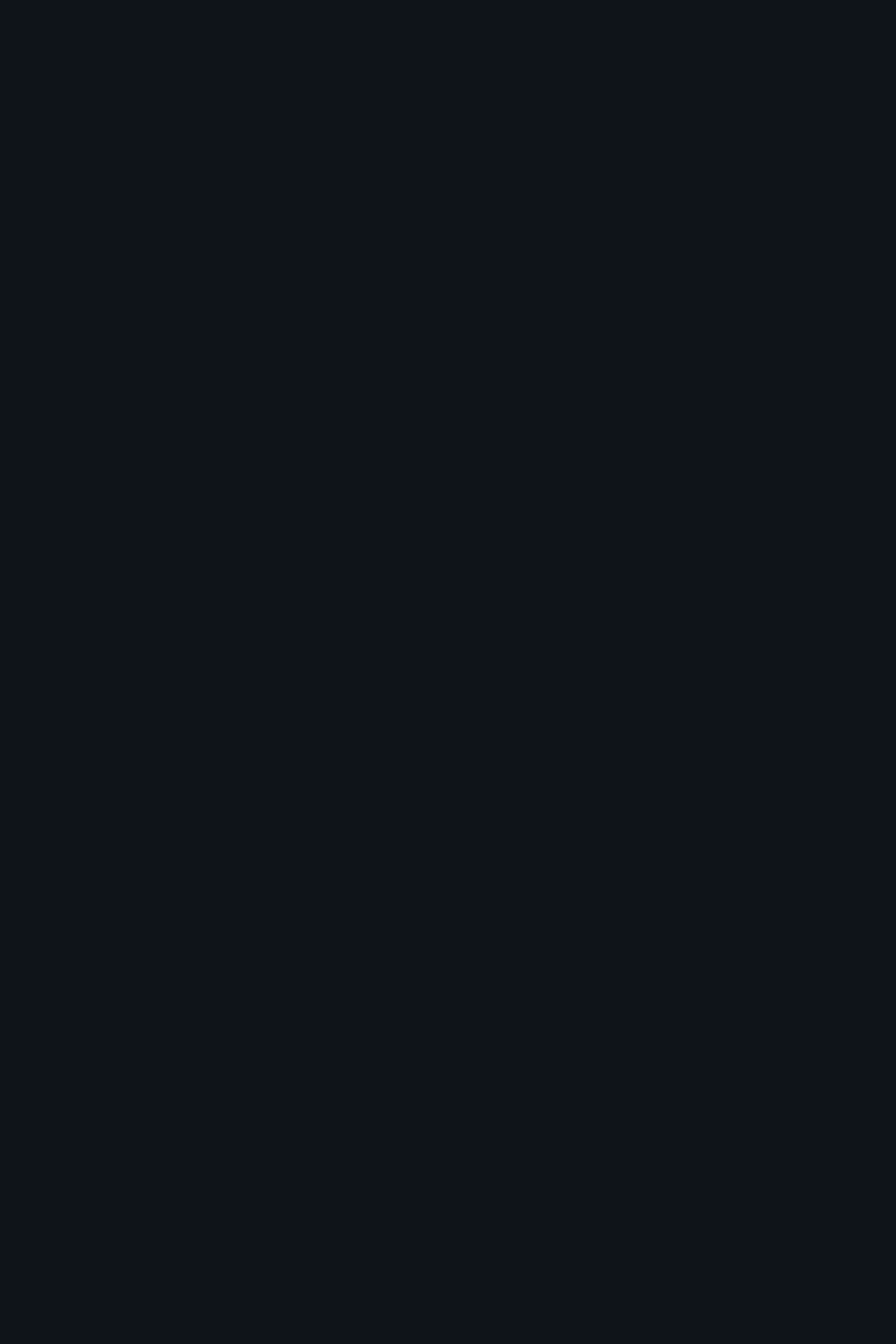
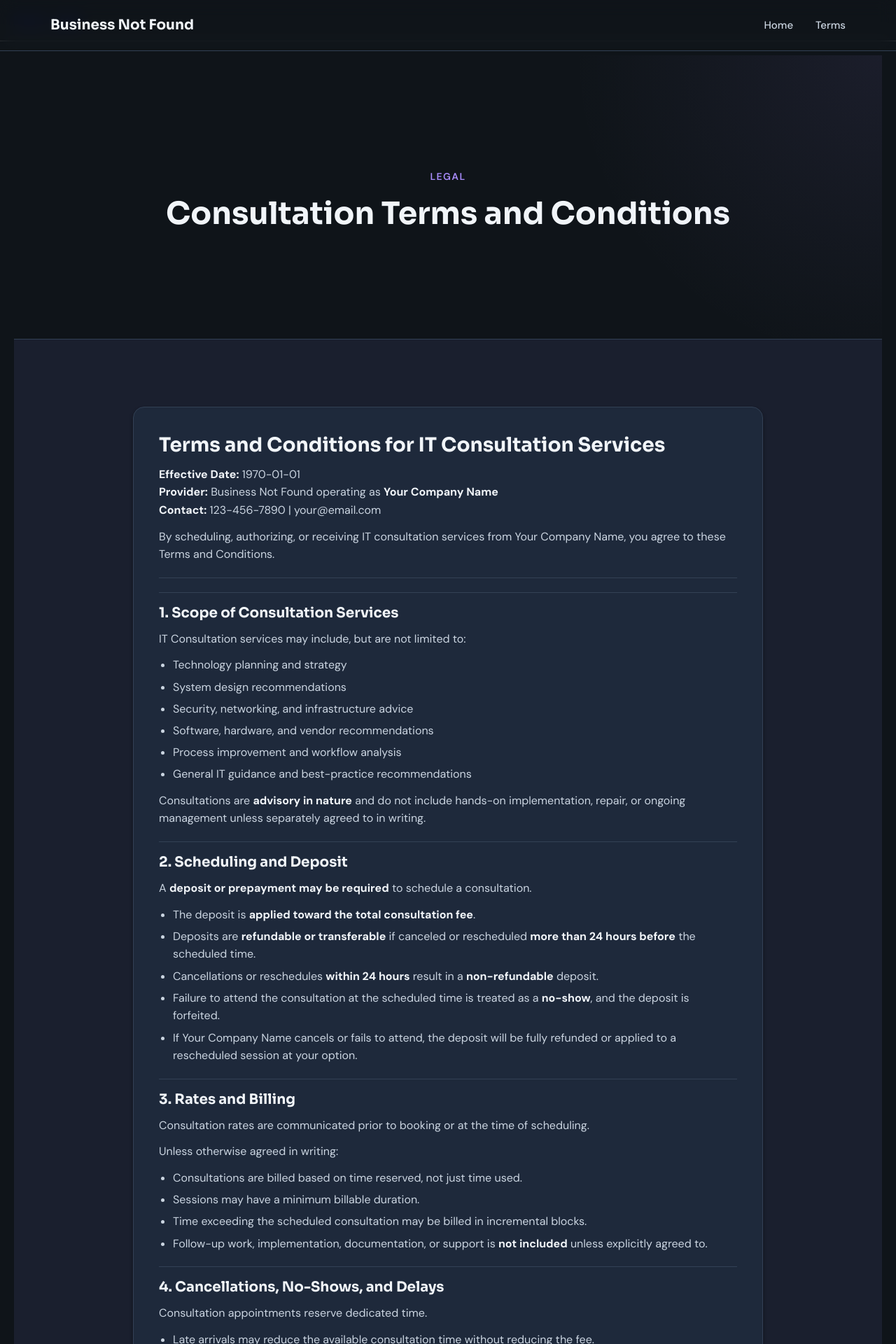
Before and after one commit to Hunt-Holdings/main-site, a React (Vite) app: page /legal/Consultation/Terms in a window 1280 px wide. Before the commit this address had no page. Shown: the top 1920 px of the page at 70% size. Before the commit the page ends 800 px from the top, so only its background shows below. Built offline with nearby package versions, Linux system fonts and the light colour scheme.

Commit message:
Creaated Consultation Ts&Cs. Small restructure

```diff
--- /dev/null
+++ b/src/components/Layout.tsx
@@ -0,0 +1,22 @@
+import { Outlet, Link } from "react-router-dom";
+
+export default function Layout() {
+  return (
+    <>
+      <header style={{ padding: "16px 20px", borderBottom: "1px solid #ddd" }}>
+        <nav style={{ display: "flex", gap: 12 }}>
+          <Link to="/">Home</Link>
+          <Link to="/legal">Legal</Link>
+        </nav>
+      </header>
+
+      <main style={{ padding: "20px" }}>
+        <Outlet />
+      </main>
+
+      <footer style={{ padding: "16px 20px", borderTop: "1px solid #ddd" }}>
+        <small>© {new Date().getFullYear()} Hunt Holdings LLC</small>
+      </footer>
+    </>
+  );
+}
--- a/src/react-app/App.tsx
+++ b/src/react-app/App.tsx
@@ -1,17 +1,24 @@
-import { Routes, Route } from "react-router-dom";
+import { Routes, Route, Navigate } from "react-router-dom";
 import Home from "./pages/Home.tsx";
 import Menu from "./pages/legal/Menu.tsx";
-import TermsAndConditions from "./pages/legal/TermsAndConditions.tsx";
+import TechSupportTerms from "./pages/legal/T&C/TechSupport.tsx";
+import ConsultationTerms from "./pages/legal/T&C/Consultation.tsx";
+import Layout from "../components/Layout.tsx"; // optional wrapper
 
 export default function App() {
   return (
     <Routes>
-      <Route path="/" element={<Home />} />
-      <Route path="/legal" element={<Menu />} />
-      <Route
-        path="/legal/termsandconditions"
-        element={<TermsAndConditions />}
-      />
+      <Route element={<Layout />}>
+        <Route path="/" element={<Home />} />
+        <Route path="/legal" element={<Menu />} />
+        <Route path="/legal/TechSupport/Terms" element={<TechSupportTerms />} />
+        <Route
+          path="/legal/Consultation/Terms"
+          element={<ConsultationTerms />}
+        />
+      </Route>
+
+      <Route path="*" element={<Navigate to="/" replace />} />
     </Routes>
   );
 }
--- /dev/null
+++ b/src/react-app/assets/markdown/Consultation.md
@@ -0,0 +1,121 @@
+# Terms and Conditions for IT Consultation Services
+
+**Effective Date:** {{EFFECTIVE_DATE}}
+**Provider:** {{BUSINESS_NAME}} operating as **{{COMPANY_NAME}}**
+**Contact:** {{PHONE}} | {{EMAIL}}
+
+By scheduling, authorizing, or receiving IT consultation services from {{COMPANY_NAME}}, you agree to these Terms and Conditions.
+
+---
+
+## 1. Scope of Consultation Services
+
+IT Consultation services may include, but are not limited to:
+
+- Technology planning and strategy
+- System design recommendations
+- Security, networking, and infrastructure advice
+- Software, hardware, and vendor recommendations
+- Process improvement and workflow analysis
+- General IT guidance and best-practice recommendations
+
+Consultations are **advisory in nature** and do not include hands-on implementation, repair, or ongoing management unless separately agreed to in writing.
+
+## 2. Scheduling and Deposit
+
+A **deposit or prepayment may be required** to schedule a consultation.
+
+- The deposit is **applied toward the total consultation fee**.
+- Deposits are **refundable or transferable** if canceled or rescheduled **more than 24 hours before** the scheduled time.
+- Cancellations or reschedules **within 24 hours** result in a **non-refundable** deposit.
+- Failure to attend the consultation at the scheduled time is treated as a **no-show**, and the deposit is forfeited.
+- If {{COMPANY_NAME}} cancels or fails to attend, the deposit will be fully refunded or applied to a rescheduled session at your option.
+
+## 3. Rates and Billing
+
+Consultation rates are communicated prior to booking or at the time of scheduling.
+
+Unless otherwise agreed in writing:
+
+- Consultations are billed based on time reserved, not just time used.
+- Sessions may have a minimum billable duration.
+- Time exceeding the scheduled consultation may be billed in incremental blocks.
+- Follow-up work, implementation, documentation, or support is **not included** unless explicitly agreed to.
+
+## 4. Cancellations, No-Shows, and Delays
+
+Consultation appointments reserve dedicated time.
+
+- Late arrivals may reduce the available consultation time without reducing the fee.
+- If you are unavailable, unprepared, or unable to participate at the scheduled time, the session may still be billable.
+- If required information or decision-makers are unavailable, the consultation may be limited or rescheduled at your expense.
+
+## 5. Nature of Advice and Decision Responsibility
+
+Consultations are based on information provided by you and professional judgment at the time of service.
+
+- Recommendations are **not guarantees** of performance, security, compliance, or business outcomes.
+- You retain full responsibility for decisions, purchases, implementations, and actions taken based on consultation advice.
+- You are responsible for validating suitability, compliance, and risks for your specific business or environment.
+
+## 6. Client Responsibilities
+
+You are responsible for:
+
+- Providing accurate and complete information relevant to the consultation.
+- Disclosing known constraints, requirements, or risks.
+- Evaluating recommendations before implementation.
+- Engaging appropriate professionals (legal, financial, compliance, vendors) when required.
+
+## 7. No Implementation or Support Included
+
+Unless expressly agreed to in writing:
+
+- {{COMPANY_NAME}} does not perform configuration, installation, monitoring, or ongoing support as part of a consultation.
+- Any implementation services require a **separate agreement** and may be subject to different terms.
+
+## 8. Third-Party Products and Vendors
+
+Consultations may include discussion or recommendations involving third-party products or vendors.
+
+- All third-party products and services are subject to their own terms, pricing, and availability.
+- {{COMPANY_NAME}} is not responsible for third-party performance, changes, outages, or support outcomes.
+- Vendor selection and contractual relationships are your responsibility.
+
+## 9. Confidentiality
+
+Consultations may involve sensitive business or technical information.
+
+- {{COMPANY_NAME}} will treat information shared during consultations as confidential.
+- Confidentiality does not apply to information that is publicly available or independently obtained.
+
+## 10. No Guarantee of Results
+
+Technology outcomes depend on many variables outside of {{COMPANY_NAME}}’s control.
+
+- Reasonable professional efforts will be used.
+- No guarantees are made regarding cost savings, performance improvements, security outcomes, or business results.
+
+## 11. Limitation of Liability
+
+To the maximum extent permitted by law:
+
+- {{COMPANY_NAME}} is not liable for indirect, incidental, or consequential damages.
+- Total liability is limited to the amount paid for the specific consultation giving rise to the claim.
+- {{COMPANY_NAME}} is not liable for losses resulting from decisions or implementations made by you or third parties.
+
+## 12. Remote Consultations (If Applicable)
+
+Remote consultations may be conducted via phone or video conference.
+
+- You are responsible for a stable internet or phone connection.
+- Technical issues on your end do not extend or refund scheduled time.
+
+## 13. Acceptance
+
+By scheduling, authorizing, or receiving IT consultation services from {{COMPANY_NAME}}, you confirm that you have read, understood, and agreed to these Terms and Conditions.
+
+---
+
+**Questions about these terms?**
+{{SUPPORT_EMAIL}}
--- /dev/null
+++ b/src/react-app/pages/legal/T&C/Consultation.tsx
@@ -0,0 +1,80 @@
+import ReactMarkdown from "react-markdown";
+import termsRaw from "../../../assets/markdown/Consultation.md?raw";
+
+const ConsultationTerms = () => {
+  const companyName = import.meta.env.VITE_COMPANY_NAME ?? "Company Not Found";
+  const phone = import.meta.env.VITE_PHONE_NUMBER ?? "555-555-5555";
+  const email = import.meta.env.VITE_EMAIL ?? "email@notfound.404";
+  const effective = import.meta.env.VITE_TERMS_EFFECTIVE_DATE ?? "1970-01-01";
+  const businessName =
+    import.meta.env.VITE_BUSINESS_NAME ?? "Business Not Found";
+  const supportEmail =
+    import.meta.env.VITE_SUPPORT_EMAIL ?? " email@notfound.404";
+
+  const cleanPhone = phone.replace(/-/g, "");
+
+  // Replace placeholders inside markdown
+  let terms = termsRaw
+    .replace(/{{BUSINESS_NAME}}/g, businessName)
+    .replace(/{{COMPANY_NAME}}/g, companyName)
+    .replace(/{{PHONE}}/g, phone)
+    .replace(/{{EMAIL}}/g, email)
+    .replace(/{{EFFECTIVE_DATE}}/g, effective)
+    .replace(/{{SUPPORT_EMAIL}}/g, supportEmail);
+
+  return (
+    <div className="app">
+      {/* NAV */}
+      <nav className="nav">
+        <div className="nav-container">
+          <div className="nav-brand">{businessName}</div>
+          <div className="nav-links">
+            <a href="/">Home</a>
+            <a href="/terms">Terms</a>
+          </div>
+        </div>
+      </nav>
+
+      {/* HEADER */}
+      <section className="hero">
+        <div className="container">
+          <div className="section-header">
+            <span className="section-eyebrow">Legal</span>
+            <h1 className="section-title">Consultation Terms and Conditions</h1>
+          </div>
+        </div>
+      </section>
+
+      {/* TERMS BODY */}
+      <section className="legal">
+        <div className="container">
+          <div className="legal-card">
+            <ReactMarkdown>{terms}</ReactMarkdown>
+          </div>
+
+          <div className="legal-contact">
+            <strong>Contact:</strong> <a href={`tel:${cleanPhone}`}>{phone}</a>{" "}
+            · <a href={`mailto:${email}`}>{email}</a>
+          </div>
+        </div>
+      </section>
+
+      {/* FOOTER */}
+      <footer className="footer">
+        <div className="container">
+          <div className="footer-content">
+            <div className="footer-brand">
+              <h3>{businessName}</h3>
+              <p>Operating as {companyName}</p>
+            </div>
+          </div>
+          <div className="footer-bottom">
+            <p>&copy; 2025 {companyName}. All rights reserved.</p>
+          </div>
+        </div>
+      </footer>
+    </div>
+  );
+};
+
+export default ConsultationTerms;
--- a/src/react-app/pages/legal/TermsAndConditions.tsx
+++ b/src/react-app/pages/legal/T&C/TechSupport.tsx
@@ -1,7 +1,7 @@
 import ReactMarkdown from "react-markdown";
-import termsRaw from "../../assets/markdown/TechnicalSupport.md?raw";
+import termsRaw from "../../../assets/markdown/TechnicalSupport.md?raw";
 
-const Terms = () => {
+const TechSupportTerms = () => {
   const companyName = import.meta.env.VITE_COMPANY_NAME ?? "Company Not Found";
   const phone = import.meta.env.VITE_PHONE_NUMBER ?? "555-555-5555";
   const email = import.meta.env.VITE_EMAIL ?? "email@notfound.404";
@@ -40,7 +40,9 @@ const Terms = () => {
         <div className="container">
           <div className="section-header">
             <span className="section-eyebrow">Legal</span>
-            <h1 className="section-title">Terms and Conditions</h1>
+            <h1 className="section-title">
+              Technical Support Terms and Conditions
+            </h1>
           </div>
         </div>
       </section>
@@ -77,4 +79,4 @@ const Terms = () => {
   );
 };
 
-export default Terms;
+export default TechSupportTerms;
```
